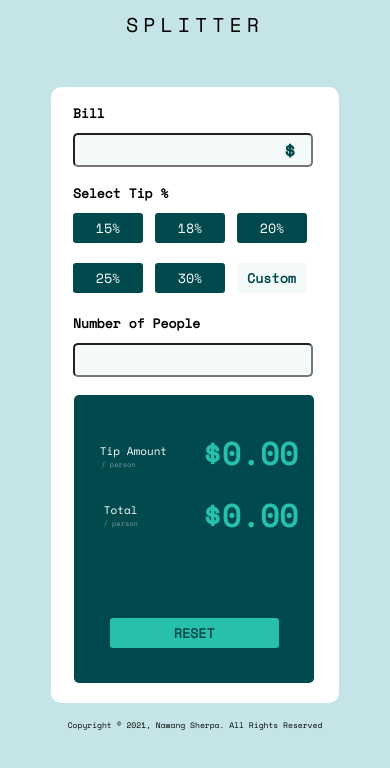
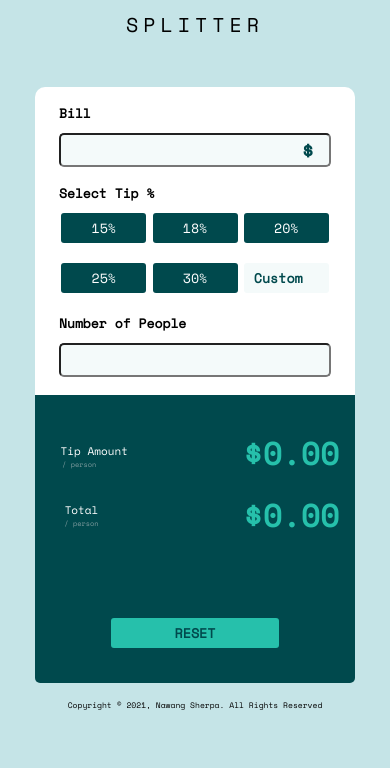
Before and after one commit to Nawang17/splitter-react, a React (Create React App) app: page / in a window 390 px wide. Shown: the top 768 px of the page. Built offline with nearby package versions, Linux system fonts and the light colour scheme.

Commit message:
changed some desgin and gixed NuN value problem

```diff
--- a/src/App.css
+++ b/src/App.css
@@ -170,8 +170,14 @@ input::-webkit-inner-spin-button {
     }
     .right-container{
         margin-right: 0;
-        margin-left: 1.45rem;
-        width: 15rem;
+        margin-left: 0px;
+        width: 20rem;
+        margin-bottom: 0px;
+        border-top-left-radius: 0;
+        border-top-right-radius: 0;
+    }
+    .left-container{
+        width: 20rem;
     }
 
     .reset-btn{
@@ -187,20 +193,26 @@ input::-webkit-inner-spin-button {
     }
     .percent-button{
         margin-bottom: 10px;
+        width: 85px;
     }
     .bill{
         padding-top:1rem;
     }
     .first{
-        margin-left:22px;
+        margin-left:24px;
+        width: 17rem;
 
     }
     .text-first{
-        margin-left: 22px;
+        margin-left: 24px;
     }
     .buttons{
         margin-bottom: 10px;
+
+        margin-left: 20px;
+        margin-right: 20px;
     }
+
 
 }
 footer{
--- a/src/App.js
+++ b/src/App.js
@@ -3,15 +3,17 @@ import React, {useState} from 'react';
 import './App.css';
 
 function App() {
-  const [bill ,setbill] = useState('$0')
-  const [people,setpeople] = useState('0')
+  const [bill ,setbill] = useState('0')
+  const [people,setpeople] = useState(1)
   const [tip,settip] = useState('0')
   const [total,settotal] = useState('0')
   const [tipper,settipper] = useState('0')
 let totalnum = ''
 let tipamount = ''
+  if (parseInt(bill) && parseInt(people) > 0){
+    totalnum = (parseInt(bill) / parseInt(people))
+  }
 
-   totalnum = (parseInt(bill) / parseInt(people))
    totalnum = totalnum || 0
 
 let tipPercent = ''
@@ -19,9 +21,6 @@ let tipPercent = ''
 tipPercent = (parseInt(tipper)/100) * totalnum
 
 tipamount = totalnum + tipPercent
-if (isNaN(tipamount) ){
-  tipamount = 0;
-}
 
 
 
```
